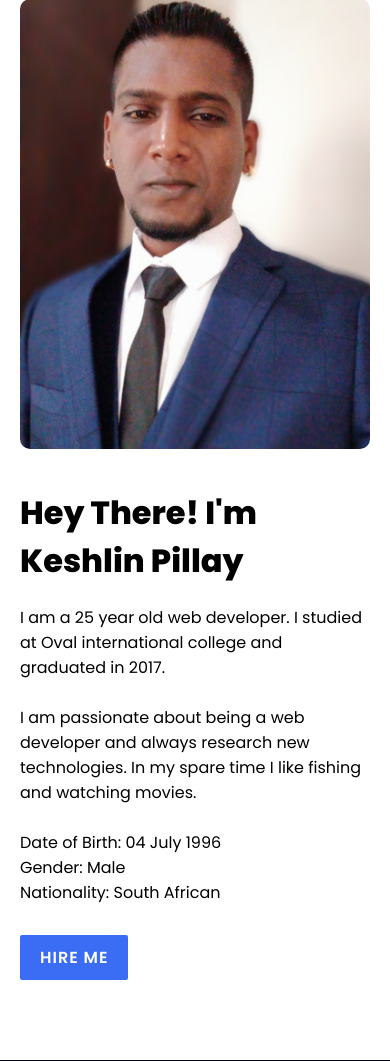
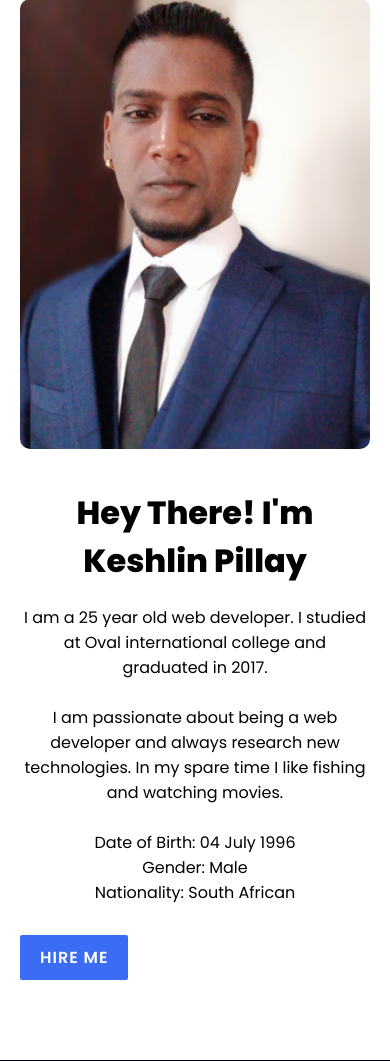
Before and after one commit to Keshlin/portfoliotest, a PHP site: page / in a window 390 px wide. Shown: the part 1048-2109 px from the top of the page. Run offline with PHP 8.4, Linux system fonts and the light colour scheme.

Commit message:
center about

```diff
--- a/style.css
+++ b/style.css
@@ -655,6 +655,12 @@ body{
 .media-icons {
     padding-left: 15px;
 }
+  .about .content .col-right .content-title {
+    text-align: center;
+}
+  .about .content .col-right .paragraph-text {
+    text-align: center;
+}
 }
 
 .scrollToTop-btn{
```
